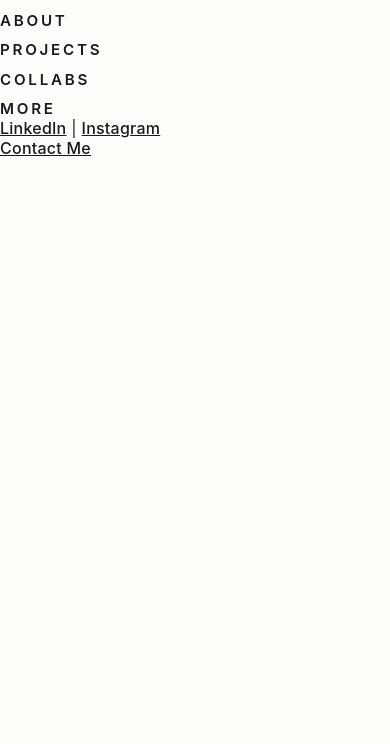
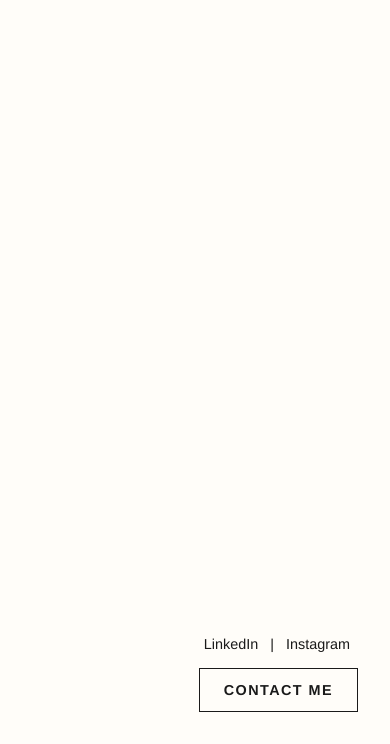
Before and after one commit to megfbb/margheritafebbrari.github.io, a plain HTML site: page index.html in a window 390 px wide. Shown: the part 100-844 px from the top of the page. Drawn offline with Linux system fonts and the light colour scheme.

Commit message:
Update style.css

```diff
--- a/style.css
+++ b/style.css
@@ -1,149 +1,135 @@
-/* ---------- BASE ---------- */
-body {
+/* RESET BASE */
+* {
   margin: 0;
-  font-family: -apple-system, "Helvetica Neue", "Segoe UI", Helvetica, sans-serif;
-  background: #fffdf9;
-  color: #1a1a1a;
-  letter-spacing: 0.015em;
+  padding: 0;
+  box-sizing: border-box;
 }
 
-/* ---------- HEADER ---------- */
-.main-header {
-  display: flex;
-  justify-content: space-between;
-  align-items: flex-start;
-  padding: 2.5rem 2rem 2rem;
+/* STILE GENERALE */
+body {
+  background: #fffdf9;
+  font-family: "Helvetica Neue", Helvetica, sans-serif;
+  color: #1a1a1a;
 }
 
-.left h1 {
-  margin: 0;
-  font-size: 1.6rem;
+/* HEADER FISSO */
+.fixed-header {
+  position: fixed;
+  width: 100%;
+  height: 100%;
+  padding: 2rem;
+  display: flex;
+  flex-direction: column;
+  justify-content: space-between;
+  pointer-events: none; /* Lascia cliccabili i contenuti del main */
+}
+
+/* NOME + SOTTOTITOLO */
+.top-left {
+  position: absolute;
+  top: 2rem;
+  left: 2rem;
+  pointer-events: auto;
+}
+
+.top-left h1 {
+  font-size: 1.8rem;
+  font-weight: 700;
   text-transform: uppercase;
-  font-weight: 700;
-  letter-spacing: 0.04em;
-  line-height: 1.2;
+  line-height: 1;
 }
 
 .subtitle {
+  font-size: 1rem;
+  font-weight: 300;
+  letter-spacing: 0.1em;
   margin-top: 0.4rem;
-  font-size: 0.9rem;
-  font-weight: 300;
-  letter-spacing: 0.05em;
-  text-transform: uppercase;
-  color: #444;
 }
 
-/* ---------- NAVIGATION ---------- */
-nav ul {
-  list-style: none;
-  margin: 0;
-  padding: 0;
-  display: flex;
-  gap: 2.5rem;
+/* MENU */
+.top-right {
+  position: absolute;
+  top: 2rem;
+  right: 2rem;
+  pointer-events: auto;
 }
 
-nav ul li a {
+.top-right ul {
+  list-style: none;
+  display: flex;
+  gap: 2rem;
+}
+
+.top-right ul li a {
   text-decoration: none;
-  color: #1a1a1a;
+  color: inherit;
   font-weight: 600;
   text-transform: uppercase;
-  letter-spacing: 0.25em;
-  font-size: 0.85rem;
+  letter-spacing: 0.1em;
 }
 
-/* ---------- MAIN CONTENT ---------- */
-main {
-  max-width: 880px;
-  margin: 0 auto;
-  padding: 3rem 2rem;
-  font-size: 1rem;
-  line-height: 1.6;
+/* SOCIAL + CONTACT */
+.bottom-right {
+  position: absolute;
+  bottom: 2rem;
+  right: 2rem;
+  display: flex;
+  flex-direction: column;
+  align-items: flex-end;
+  pointer-events: auto;
 }
 
-section {
-  margin-bottom: 4rem;
+.social-links {
+  margin-bottom: 1rem;
+  font-size: 0.9rem;
 }
 
-h2 {
-  font-size: 1.4rem;
-  text-transform: uppercase;
-  letter-spacing: 0.06em;
-  margin-bottom: 1rem;
+.social-links a {
+  color: inherit;
+  text-decoration: none;
+  margin: 0 0.5rem;
 }
 
-a {
-  color: #1a1a1a;
-  font-weight: 500;
-  text-decoration: underline;
+.contact-button {
+  background: none;
+  border: 1px solid #1a1a1a;
+  padding: 0.8rem 1.5rem;
+  text-transform: uppercase;
+  text-decoration: none;
+  color: inherit;
+  font-weight: 600;
+  letter-spacing: 0.1em;
+  font-size: 0.9rem;
 }
 
-/* ---------- FOOTER ---------- */
-footer {
-  position: fixed;
-  bottom: 1rem;
-  left: 2rem;
-  font-size: 0.8rem;
-  color: #777;
-  z-index: 100;
-  font-weight: 400;
-  letter-spacing: 0.03em;
+/* CONTENUTO CENTRALE */
+.main-content {
+  width: 100%;
+  height: 100vh;
+  overflow: hidden;
 }
 
-/* ---------- RESPONSIVE LAYOUT ---------- */
+/* VIDEO BACKGROUND */
+.background-video {
+  position: fixed;
+  top: 0;
+  left: 0;
+  width: 100%;
+  height: 100%;
+  object-fit: cover;
+  z-index: -1; /* Dietro agli elementi fissi */
+}
+
+/* RESPONSIVE TABLET + TELEFONO */
 @media (max-width: 768px) {
-  .main-header {
+  .top-right ul {
     flex-direction: column;
     align-items: flex-start;
-    padding: 1.8rem 1.5rem;
-  }
-
-  .left {
-    margin-bottom: 1.2rem;
-  }
-
-  .left h1 {
-    font-size: 1.4rem;
-  }
-
-  .subtitle {
-    font-size: 0.8rem;
-  }
-
-  nav {
-    width: 100%;
-  }
-
-  nav ul {
-    flex-direction: column;
-    align-items: flex-start;
-    gap: 0.6rem;
-  }
-
-  nav ul li {
-    list-style: none;
-  }
-
-  nav ul li a {
-    font-size: 0.95rem;
-    letter-spacing: 0.18em;
-  }
-
-  main {
-    padding: 2rem 1.5rem;
-  }
-
-  footer {
-    bottom: 1rem;
-    left: 1.5rem;
-    font-size: 0.75rem;
+    gap: 1rem;
+    position: absolute;
+    top: auto;
+    bottom: 6rem;
+    left: 2rem;
+    right: auto;
   }
 }
-
-.tagline {
-  text-transform: uppercase;
-  font-weight: 300;
-  letter-spacing: 0.08em;
-  font-size: 1rem;
-  line-height: 1.6;
-  color: #1a1a1a;
-}
```
